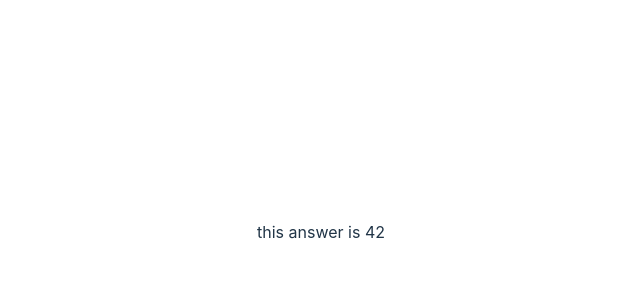
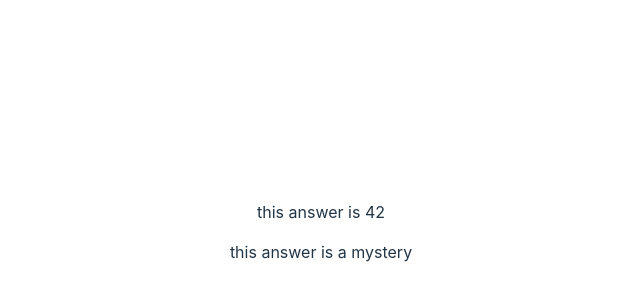
Before and after one commit to jung-ho-1231/study-svelte-tutorial, a Svelte app: page / in a window 1280 px wide. Shown: the part 168-468 px from the top of the page, without its empty margins (319-959 px from the left). Built offline with nearby package versions, Linux system fonts and the light colour scheme.

Commit message:
3. Props - Default values

```diff
--- a/src/App.svelte
+++ b/src/App.svelte
@@ -1,6 +1,6 @@
 <script>
-
-import Nested from "./Nested.svelte";
+    import Nested from "./Nested.svelte";
 </script>
 
 <Nested answer={42} />
+<Nested />
--- a/src/Nested.svelte
+++ b/src/Nested.svelte
@@ -1,5 +1,5 @@
 <script>
-    export let answer = -9999;
+    export let answer = 'a mystery'
 </script>
 
 <p>this answer is {answer}</p>
```
